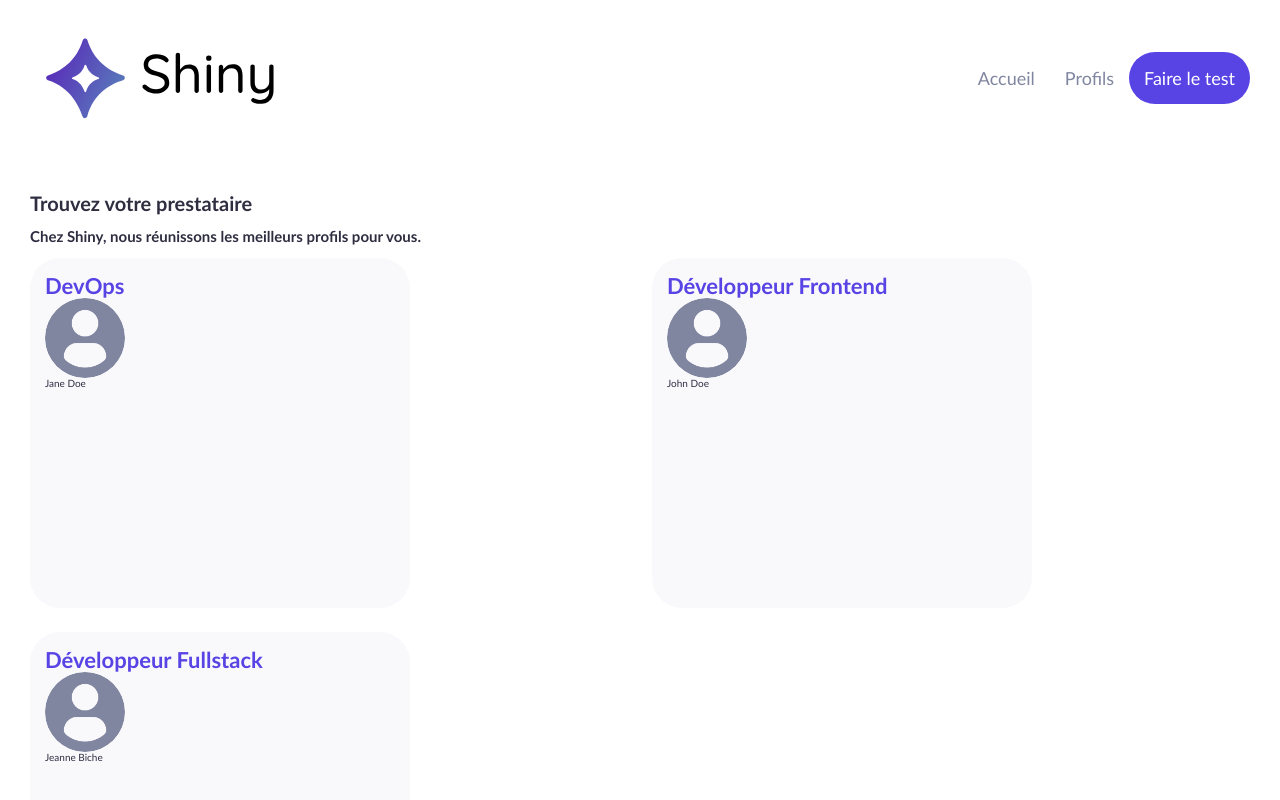
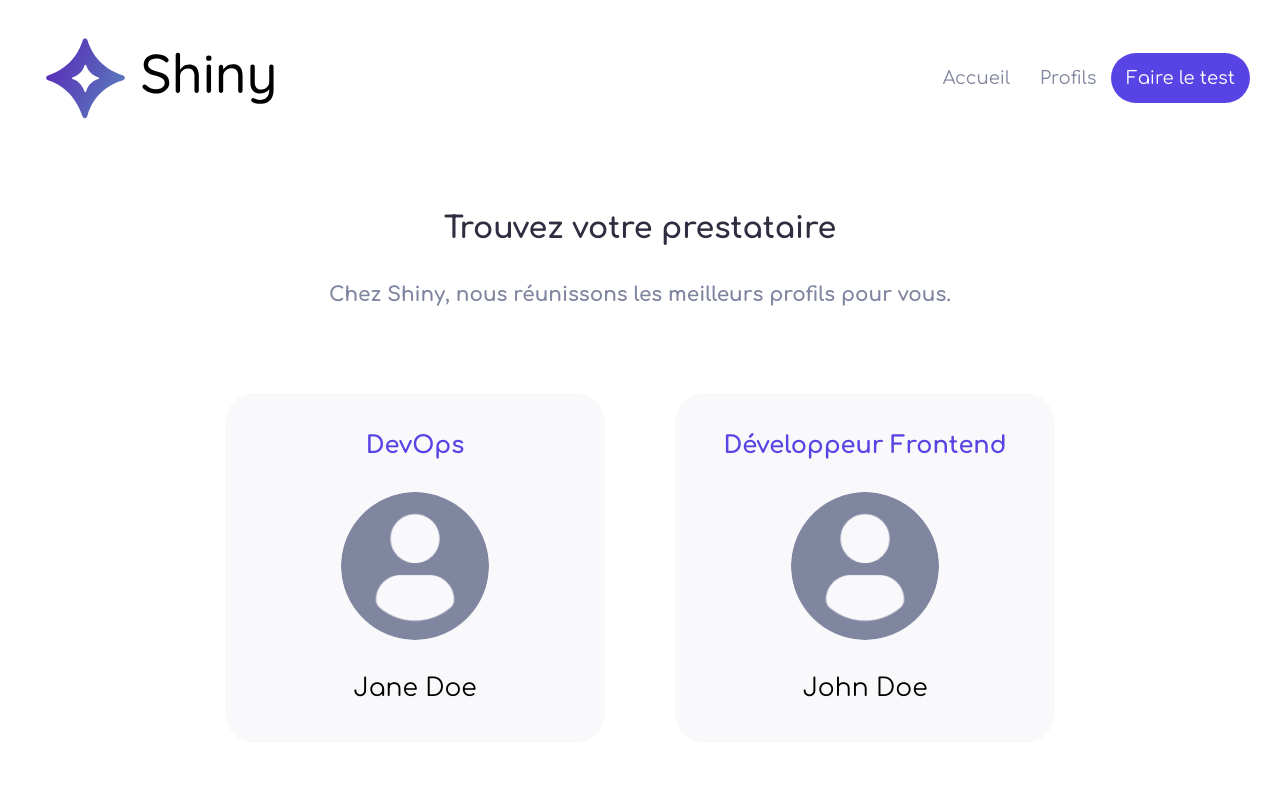
Before and after one commit to YoannAsl/Shiny-Agency, a React (Vite) app: page /freelances in a window 1280 px wide. Shown: the top 800 px of the page. Built offline with nearby package versions, Linux system fonts and the light colour scheme.

Commit message:
Changed font to Comfortaa, added Freelance and Card styling

```diff
--- a/index.html
+++ b/index.html
@@ -3,8 +3,14 @@
     <head>
         <meta charset="UTF-8" />
         <link rel="icon" type="image/svg+xml" href="/src/favicon.svg" />
+        <link rel="preconnect" href="https://fonts.googleapis.com" />
+        <link rel="preconnect" href="https://fonts.gstatic.com" crossorigin />
+        <link
+            href="https://fonts.googleapis.com/css2?family=Comfortaa:wght@300;400;500;600;700&display=swap"
+            rel="stylesheet"
+        />
         <meta name="viewport" content="width=device-width, initial-scale=1.0" />
-    <title>Vite App</title>
+        <title>Shiny Agency</title>
     </head>
     <body>
         <div id="root"></div>
--- a/src/components/Card.tsx
+++ b/src/components/Card.tsx
@@ -7,30 +7,37 @@ interface CardProps {
     picture: string;
 }
 
-const Label = styled.span`
+const Wrapper = styled.div`
+    display: flex;
+    flex-direction: column;
+    align-items: center;
+    padding: 1.5rem;
+    background-color: ${colors.backgroundLight};
+    border-radius: 3rem;
+    width: 35rem;
+    transition: 200ms;
+    justify-content: space-between;
+    &:hover {
+        cursor: pointer;
+        box-shadow: 0.2rem 0.2rem 1rem #e2e3e9;
+    }
+`;
+
+const Label = styled.p`
     color: #5843e4;
-    font-size: 22px;
+    font-size: 2.4rem;
     font-weight: bold;
 `;
 
 const Image = styled.img`
-    height: 80px;
-    width: 80px;
+    height: 14.8rem;
+    width: 14.8rem;
     border-radius: 50%;
 `;
 
-const Wrapper = styled.div`
-    display: flex;
-    flex-direction: column;
-    padding: 15px;
-    background-color: ${colors.backgroundLight};
-    border-radius: 30px;
-    width: 350px;
-    transition: 200ms;
-    &:hover {
-        cursor: pointer;
-        box-shadow: 2px 2px 10px #e2e3e9;
-    }
+const Name = styled.p`
+    color: black;
+    font-size: 2.5rem;
 `;
 
 const Card = ({ label, title, picture }: CardProps) => {
@@ -38,7 +45,7 @@ const Card = ({ label, title, picture }: CardProps) => {
         <Wrapper>
             <Label>{label}</Label>
             <Image src={picture} alt='Freelance' />
-            <span>{title}</span>
+            <Name>{title}</Name>
         </Wrapper>
     );
 };
--- a/src/main.tsx
+++ b/src/main.tsx
@@ -13,7 +13,7 @@ import Freelances from './pages/Freelances';
 
 const GlobalStyle = createGlobalStyle`
     * {
-        font-family: 'Trebuchet MS', Helvetica, sans-serif;
+        font-family: 'Comfortaa', cursive,'Trebuchet MS', Helvetica, sans-serif;
         color: #2f2e41;
     }
 
--- a/src/pages/Freelances.tsx
+++ b/src/pages/Freelances.tsx
@@ -1,6 +1,7 @@
 import defaultPicture from '../assets/profile.png';
 import Card from './../components/Card';
 import styled from 'styled-components';
+import colors from '../styles/colors';
 
 const freelanceProfiles = [
     {
@@ -20,16 +21,30 @@ const freelanceProfiles = [
     },
 ];
 
+const Main = styled.main`
+    display: flex;
+    flex-direction: column;
+    align-items: center;
+    h1 {
+        font-size: 3rem;
+    }
+    h2 {
+        font-size: 2rem;
+        color: ${colors.secondary};
+    }
+`;
+
 const CardsContainer = styled.div`
     display: grid;
-    gap: 24px;
-    grid-template-rows: 350px 350px;
+    gap: 7rem;
+    grid-template-rows: 35rem;
     grid-template-columns: repeat(2, 1fr);
+    margin-top: 7rem;
 `;
 
 const Freelances = () => {
     return (
-        <main>
+        <Main>
             <h1>Trouvez votre prestataire</h1>
             <h2>
                 Chez Shiny, nous réunissons les meilleurs profils pour vous.
@@ -44,7 +59,7 @@ const Freelances = () => {
                     />
                 ))}
             </CardsContainer>
-        </main>
+        </Main>
     );
 };
 
--- a/src/pages/Home.tsx
+++ b/src/pages/Home.tsx
@@ -6,16 +6,17 @@ import { Link } from 'react-router-dom';
 const Main = styled.main`
     background-color: ${colors.backgroundLight};
     display: flex;
+    justify-content: space-between;
     margin: 0 1rem;
     padding: 10rem 5rem;
     border-radius: 1.5rem;
 `;
 
 const TextContainer = styled.div`
-    padding-right: 2rem;
     h1 {
         font-size: 5rem;
-        line-height: 8rem;
+        line-height: 9rem;
+        margin-bottom: 8rem;
     }
 `;
 
@@ -33,8 +34,9 @@ function Home() {
         <Main>
             <TextContainer>
                 <h1>
-                    Repérez vos besoins, on s’occupe du reste, avec les
-                    meilleurs talents
+                    Repérez vos besoins,
+                    <br /> on s’occupe du reste,
+                    <br /> avec les meilleurs talents
                 </h1>
                 <StyledLink to='/survey/1'>Faire le test</StyledLink>
             </TextContainer>
--- a/src/pages/Survey.tsx
+++ b/src/pages/Survey.tsx
@@ -39,6 +39,7 @@ const LinksContainer = styled.div`
     display: flex;
     align-items: center;
     column-gap: 2rem;
+    margin-top: 3rem;
 `;
 
 const StyledLink = styled(Link)`
--- a/src/styles/reset.css
+++ b/src/styles/reset.css
@@ -221,7 +221,7 @@ button:-moz-focusring,
 [type='button']:-moz-focusring,
 [type='reset']:-moz-focusring,
 [type='submit']:-moz-focusring {
-    outline: 1px dotted ButtonText;
+    outline: 0.2rem dotted ButtonText;
 }
 
 /**
@@ -291,7 +291,7 @@ textarea {
 
 [type='search'] {
     -webkit-appearance: textfield; /* 1 */
-    outline-offset: -2px; /* 2 */
+    outline-offset: -0.2rem; /* 2 */
 }
 
 /**
```
Lines whose indentation alone changed are shown as unchanged.
